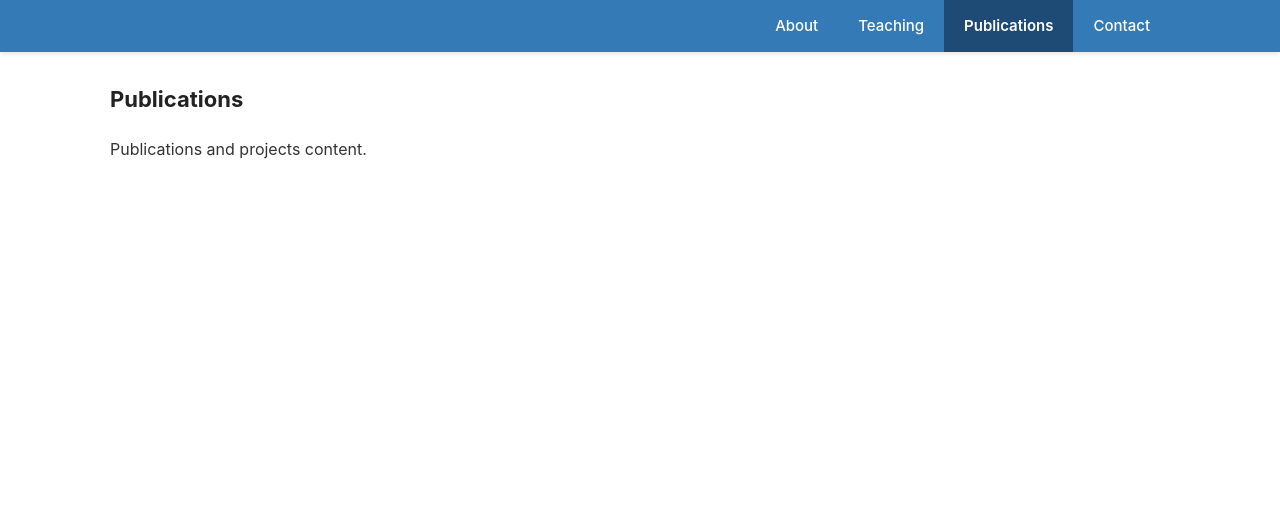
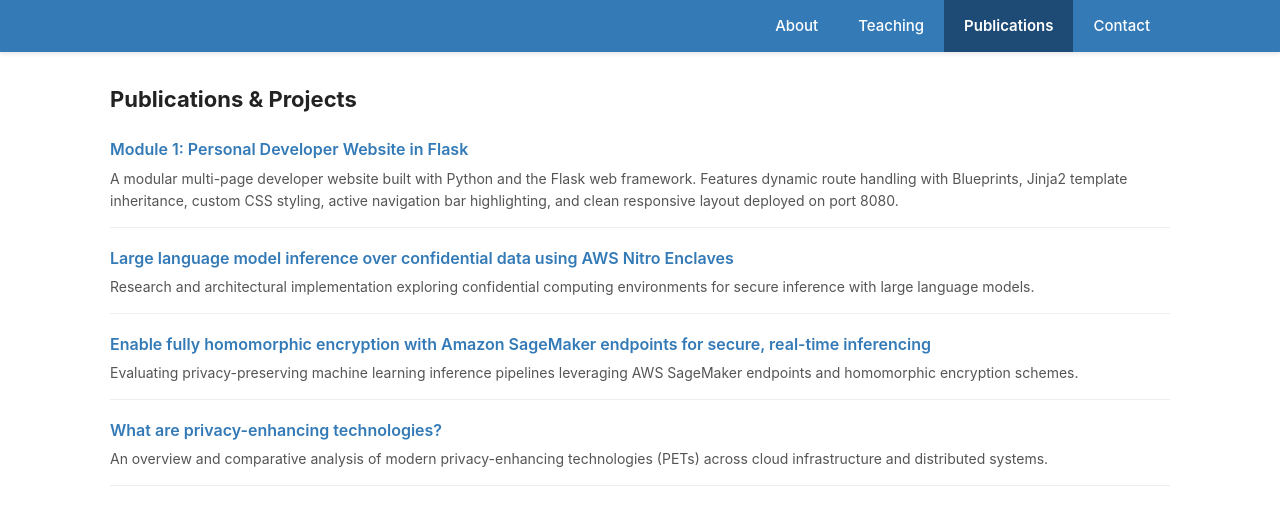
Before and after one commit to Noella96/jhu_software_concepts, a Flask app: page /publications in a window 1280 px wide. Shown: the top 525 px of the page. Run offline with Flask 3, Linux system fonts and the light colour scheme.

Commit message:
add publications page with module 1 project details and repo link

```diff
--- a/module_1/app/templates/publications.html
+++ b/module_1/app/templates/publications.html
@@ -1,8 +1,42 @@
 {% extends "base.html" %}
 
-{% block title %}Publications - Noella{% endblock %}
+{% block title %}Publications - Noella Formin{% endblock %}
 
 {% block content %}
-<h2 class="section-title">Publications</h2>
-<p>Publications and projects content.</p>
+<h2 class="section-title">Publications & Projects</h2>
+
+<ul class="item-list">
+    <li>
+        <a href="https://github.com/Noella96/jhu_software_concepts" class="item-title" target="_blank" rel="noopener noreferrer">
+            Module 1: Personal Developer Website in Flask
+        </a>
+        <div class="item-desc">
+            A modular multi-page developer website built with Python and the Flask web framework. Features dynamic route handling with Blueprints, Jinja2 template inheritance, custom CSS styling, active navigation bar highlighting, and clean responsive layout deployed on port 8080.
+        </div>
+    </li>
+    <li>
+        <a href="https://github.com/Noella96/jhu_software_concepts" class="item-title" target="_blank" rel="noopener noreferrer">
+            Large language model inference over confidential data using AWS Nitro Enclaves
+        </a>
+        <div class="item-desc">
+            Research and architectural implementation exploring confidential computing environments for secure inference with large language models.
+        </div>
+    </li>
+    <li>
+        <a href="https://github.com/Noella96/jhu_software_concepts" class="item-title" target="_blank" rel="noopener noreferrer">
+            Enable fully homomorphic encryption with Amazon SageMaker endpoints for secure, real-time inferencing
+        </a>
+        <div class="item-desc">
+            Evaluating privacy-preserving machine learning inference pipelines leveraging AWS SageMaker endpoints and homomorphic encryption schemes.
+        </div>
+    </li>
+    <li>
+        <a href="https://github.com/Noella96/jhu_software_concepts" class="item-title" target="_blank" rel="noopener noreferrer">
+            What are privacy-enhancing technologies?
+        </a>
+        <div class="item-desc">
+            An overview and comparative analysis of modern privacy-enhancing technologies (PETs) across cloud infrastructure and distributed systems.
+        </div>
+    </li>
+</ul>
 {% endblock %}
```
